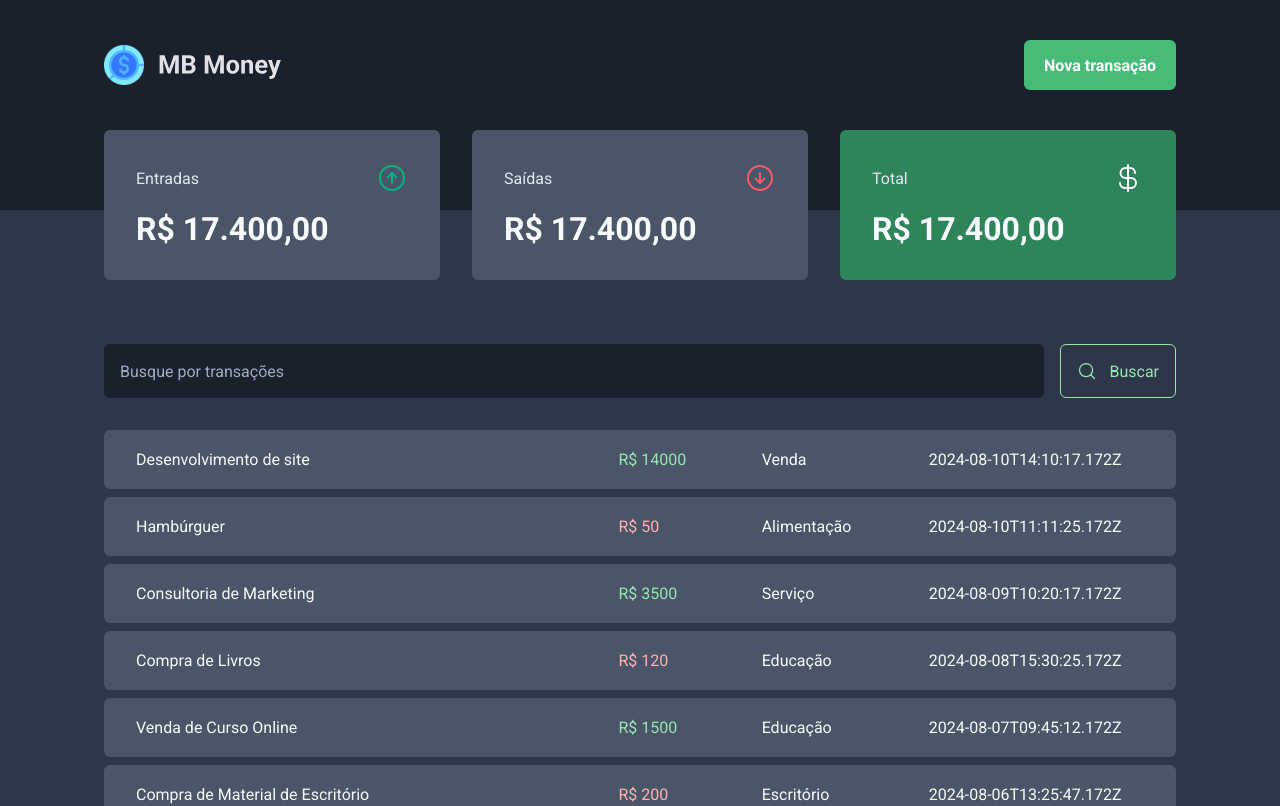
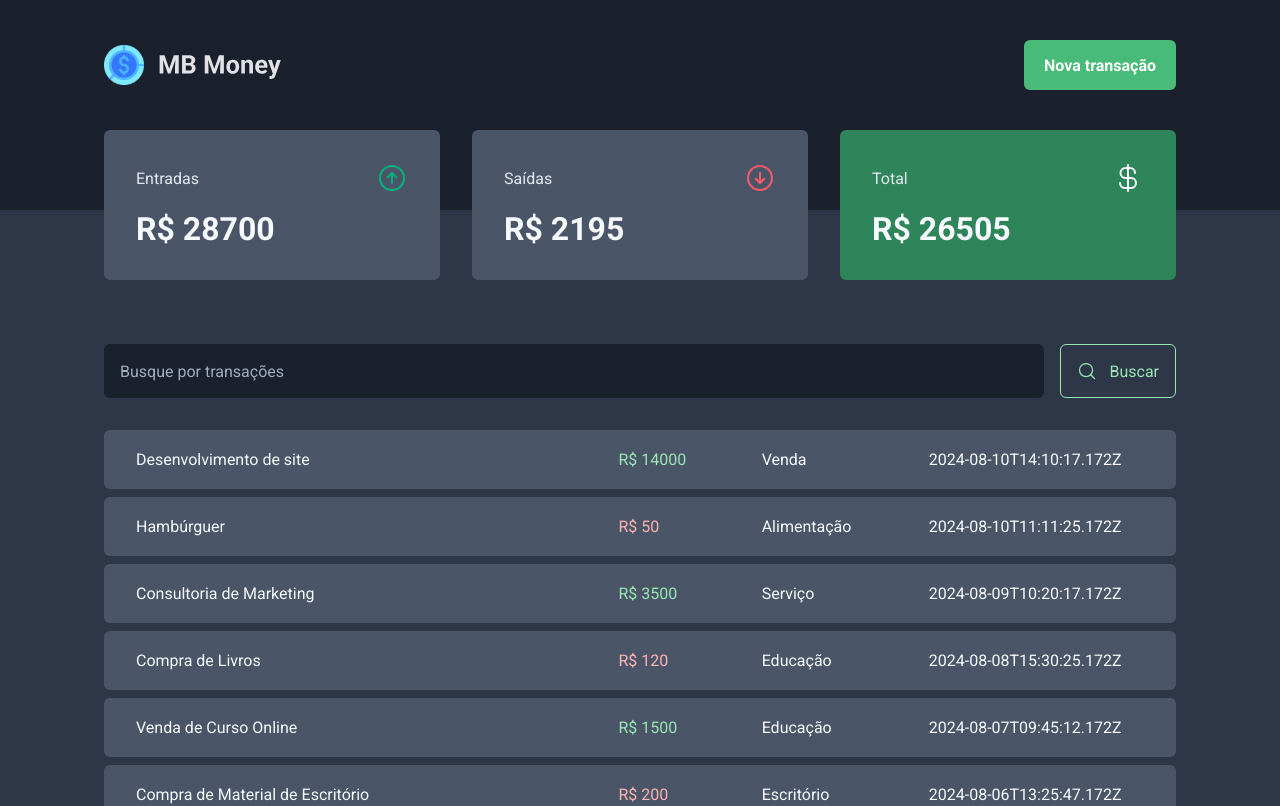
Before and after one commit to MatheusBorgesDev/mb-money, a React (Vite) app: page / in a window 1280 px wide. Shown: the top 806 px of the page. Built offline with nearby package versions, Linux system fonts and the light colour scheme; data requests are answered from the project's data file.

Commit message:
feat: :sparkles: add calculated summary values

```diff
--- a/src/components/summary/index.tsx
+++ b/src/components/summary/index.tsx
@@ -1,8 +1,28 @@
+import { useContext } from "react";
+import { TransactionsContext } from "../../contexts/transactionsContext";
+
 import { ArrowCircleDown, ArrowCircleUp, CurrencyDollar } from "phosphor-react";
 
 import { SummaryCard, SummaryContainer } from "./styles";
 
 export function Summary() {
+  const { transactions } = useContext(TransactionsContext);
+
+  const summary = transactions.reduce(
+    (acc, transaction) => {
+      if (transaction.type === "income") {
+        acc.income += transaction.price;
+        acc.total += transaction.price;
+      } else {
+        acc.outcome += transaction.price;
+        acc.total -= transaction.price;
+      }
+
+      return acc;
+    },
+    { income: 0, outcome: 0, total: 0 }
+  );
+
   return (
     <SummaryContainer>
       <SummaryCard>
@@ -11,7 +31,7 @@ export function Summary() {
           <ArrowCircleUp size={32} color="#00b37e" />
         </header>
 
-        <strong>R$ 17.400,00</strong>
+        <strong>R$ {summary.income}</strong>
       </SummaryCard>
 
       <SummaryCard>
@@ -20,7 +40,7 @@ export function Summary() {
           <ArrowCircleDown size={32} color="#f75a68" />
         </header>
 
-        <strong>R$ 17.400,00</strong>
+        <strong>R$ {summary.outcome}</strong>
       </SummaryCard>
 
       <SummaryCard variant="green">
@@ -29,7 +49,7 @@ export function Summary() {
           <CurrencyDollar size={32} color="#fff" />
         </header>
 
-        <strong>R$ 17.400,00</strong>
+        <strong>R$ {summary.total}</strong>
       </SummaryCard>
     </SummaryContainer>
   );
```
